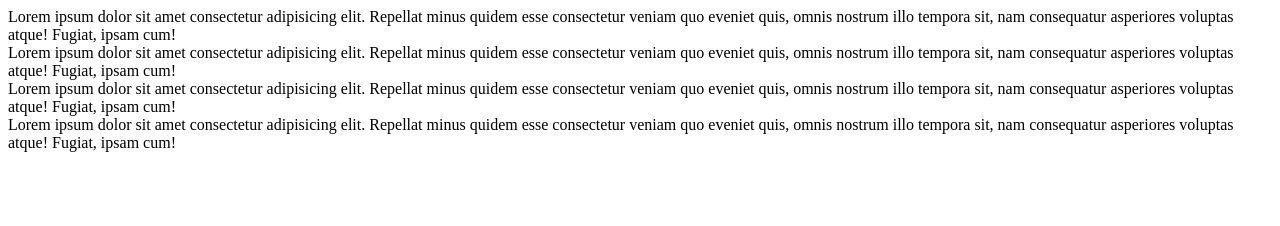
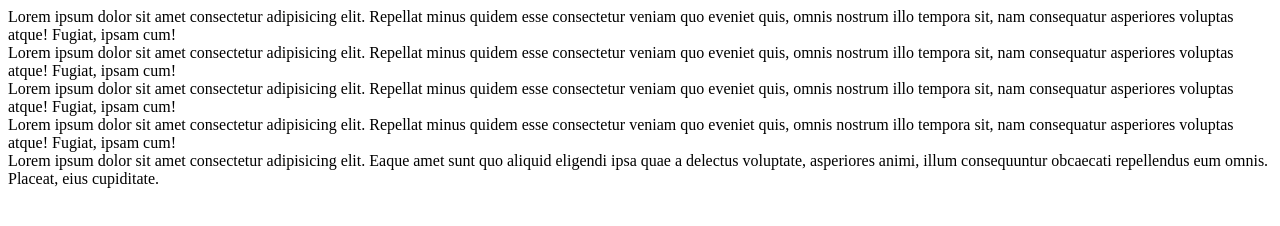
Before and after one commit to taranovska/first_project, a plain HTML site: page index.html in a window 1280 px wide. Drawn offline with Linux system fonts and the light colour scheme.

Commit message:
add text

```diff
--- a/index.html
+++ b/index.html
@@ -20,3 +20,8 @@
   esse consectetur veniam quo eveniet quis, omnis nostrum illo tempora sit, nam
   consequatur asperiores voluptas atque! Fugiat, ipsam cum!
 </div>
+<div>
+  Lorem ipsum dolor sit amet consectetur adipisicing elit. Eaque amet sunt quo
+  aliquid eligendi ipsa quae a delectus voluptate, asperiores animi, illum
+  consequuntur obcaecati repellendus eum omnis. Placeat, eius cupiditate.
+</div>
```
